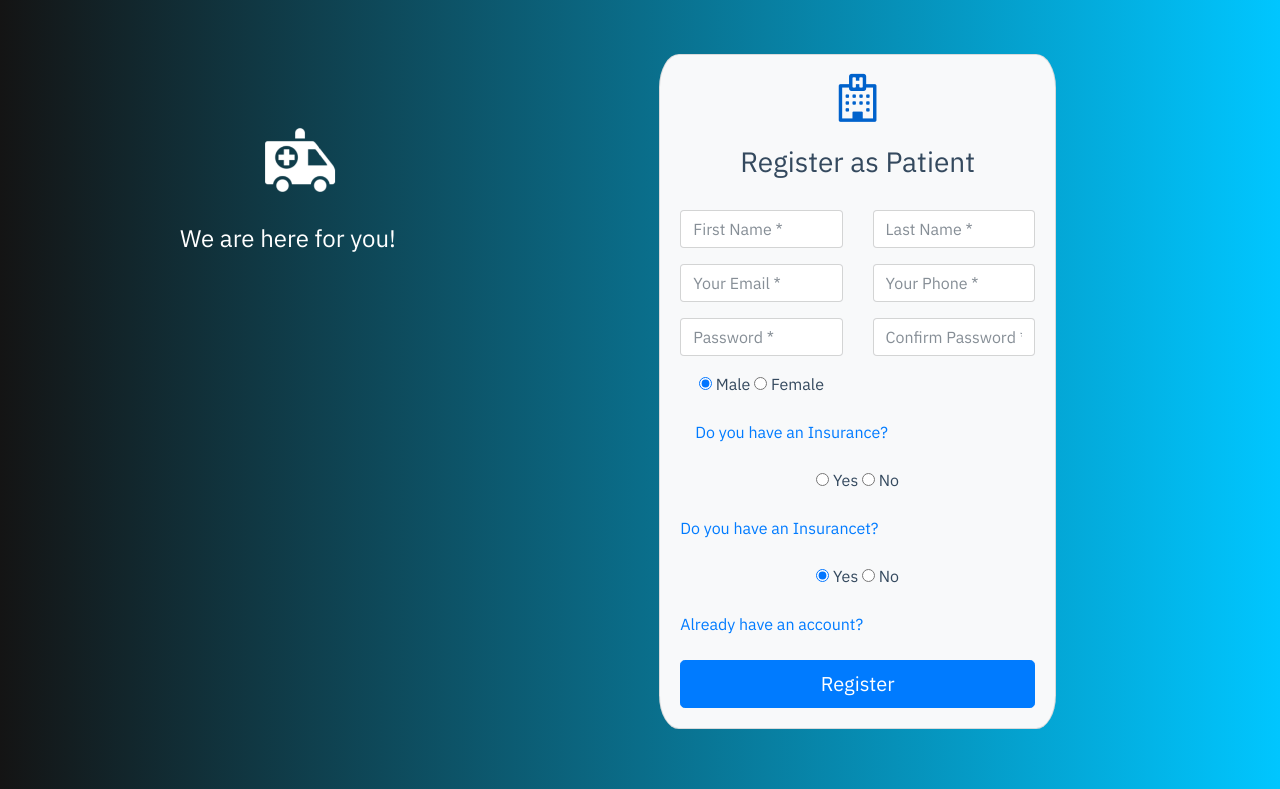
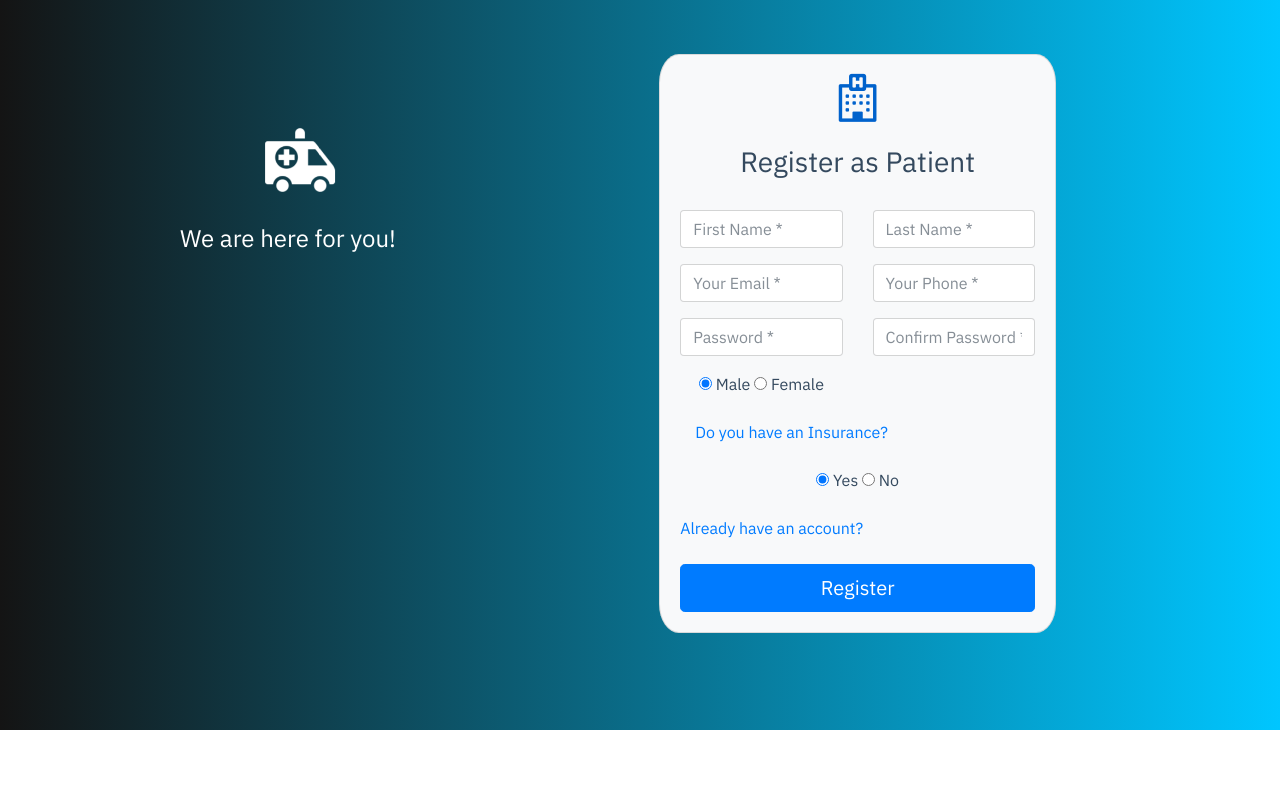
Before and after one commit to Pratibhapa/eHealthCare, a PHP site: page /index1.php in a window 1280 px wide. Shown: the part 70-859 px from the top of the page. After the commit the page ends 800 px from the top, so only its background shows below. Run offline with PHP 8.4, Linux system fonts and the light colour scheme; some libraries are stand-ins or nearby versions.

Commit message:
corrected

```diff
--- a/index1.php
+++ b/index1.php
@@ -141,28 +141,6 @@ include("header.php");
                                             </div>
                                         </div>
                                 </div>
-
-
-
-
-
-
-
-                                <div class="text-left"><a href="index.php">Do you have an Insurancet?</a></div><br>
-                                <div class="col-md-6">
-                                <div class="form-group">
-                                            <div class="maxl">
-                                                <label class="radio inline">
-                                                    <input type="radio" name="insurance" value="Yes" checked>
-                                                    <span>Yes </span>
-                                                </label>
-                                                <label class="radio inline">
-                                                    <input type="radio" name="insurance" value="No">
-                                                    <span>No </span>
-                                                </label>
-                                            </div>
-                                        </div>
-                                    </div>
                                 </form>
 
                                 <div class="text-left"><a href="index.php">Already have an account?</a></div><br>
```
